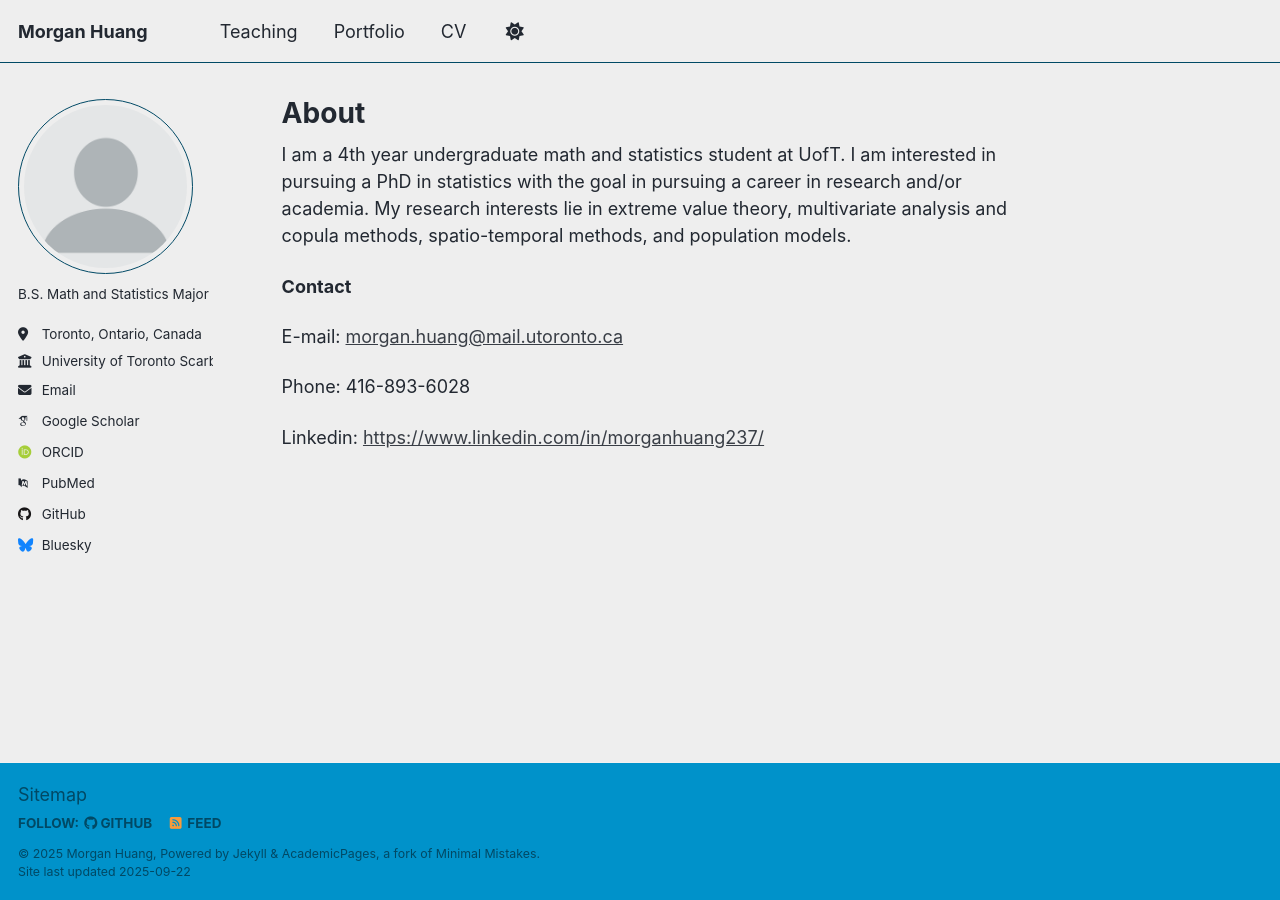
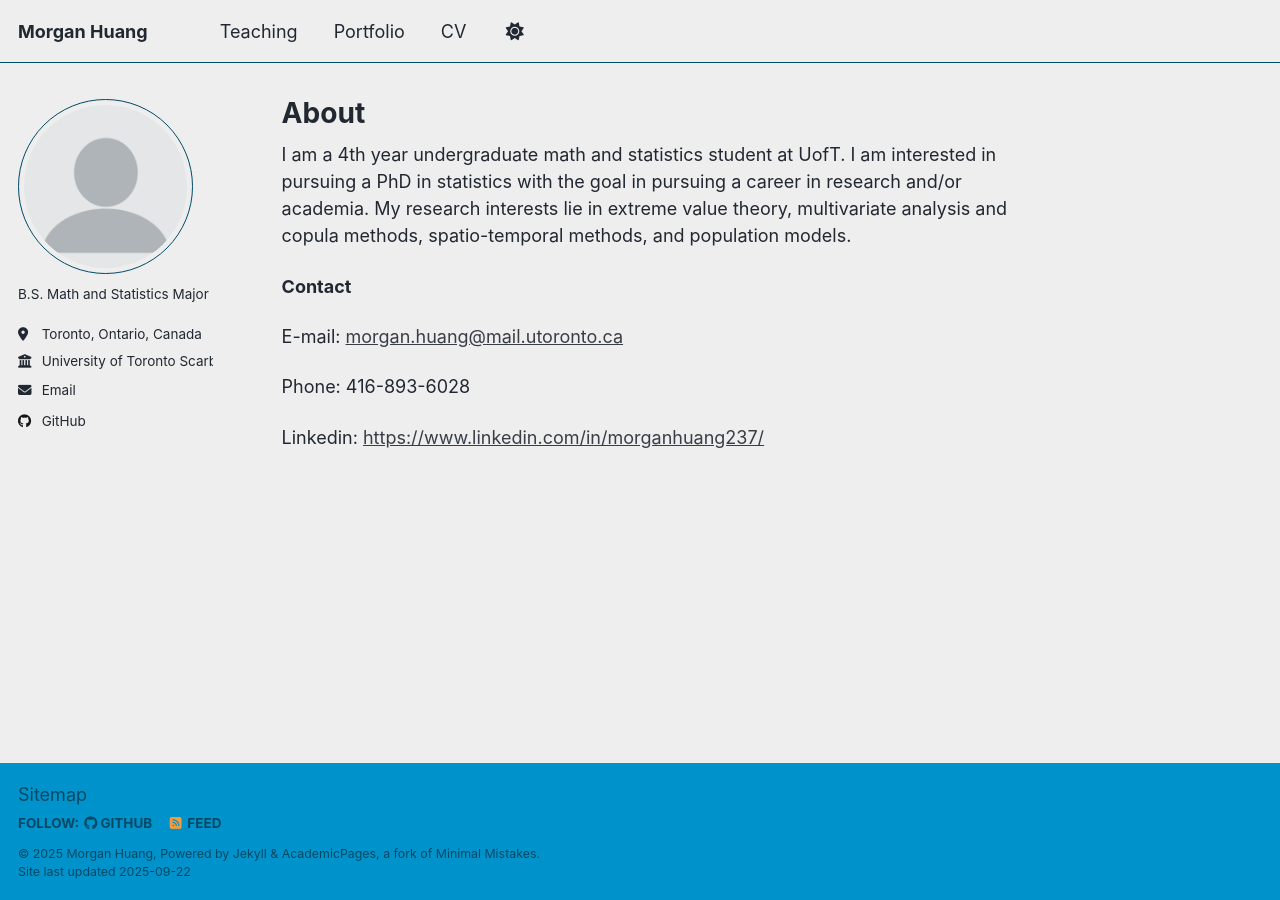
Before and after one commit to Morganh201/Morganh201.github.io, a Jekyll site: the page built from _pages/about.md, in a window 1280 px wide. Built offline with Jekyll 4.4.1, drawn with Linux system fonts in a browser that asks for light colours; some web fonts are replaced; a script that is not in the unit is left out; part of the change alters nothing that is shown.

Commit message:
Update _config.yml

```diff
--- a/_config.yml
+++ b/_config.yml
@@ -34,12 +34,12 @@ author:
   # Academic websites
   academia         : # URL
   arxiv            : # URL - Update with the correct link to your profile
-  googlescholar    : "https://scholar.google.com/citations?user=PS_CX0AAAAAJ"
+  googlescholar    :
   inspire-hep      : # URL
   impactstory      : # URL
-  orcid            : "http://orcid.org/yourorcidurl"
+  orcid            :
   semantic         : # URL
-  pubmed           : "https://www.ncbi.nlm.nih.gov/pubmed/?term=john+snow"
+  pubmed           :
   researchgate     : # URL
   scopus           : # URL
 
@@ -53,7 +53,7 @@ author:
 
   # Social media
   artstation       : # Username
-  bluesky          : "bsky.app" # Replace this with you Bluesky username
+  bluesky          :
   facebook         : # Username
   flickr           : # Username
   foursquare       : # Username
```
